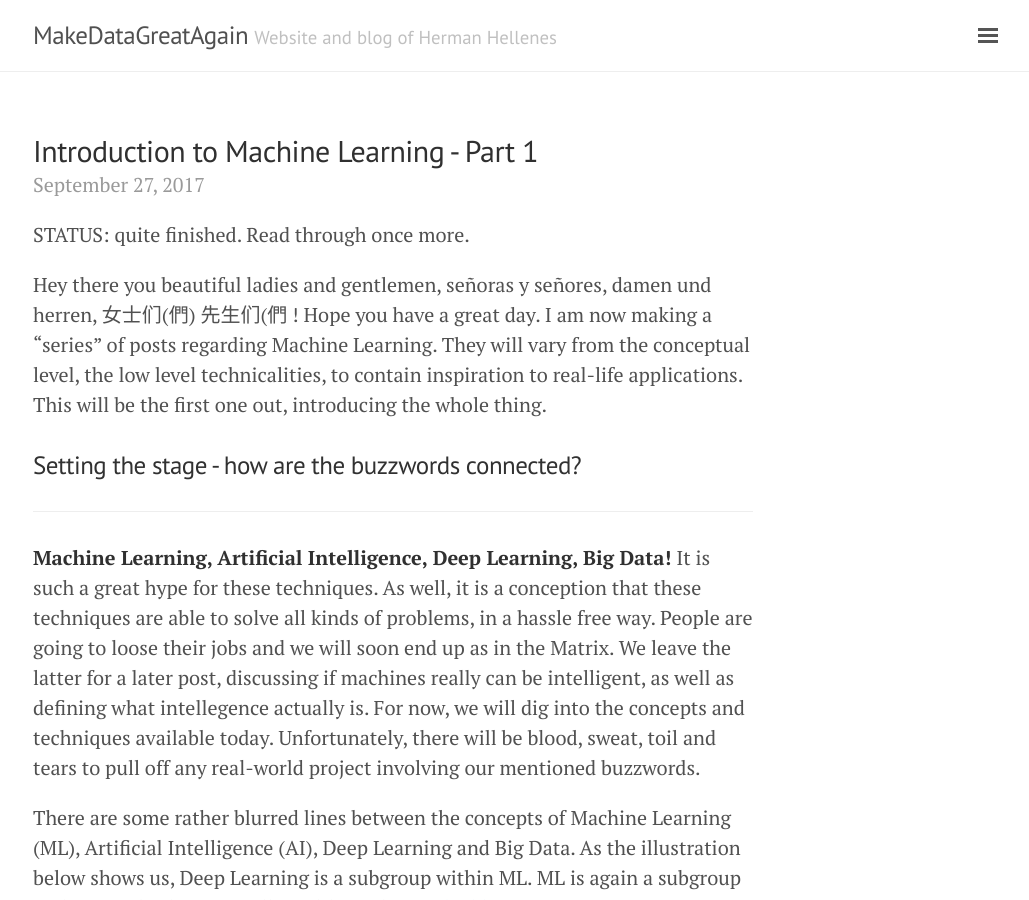
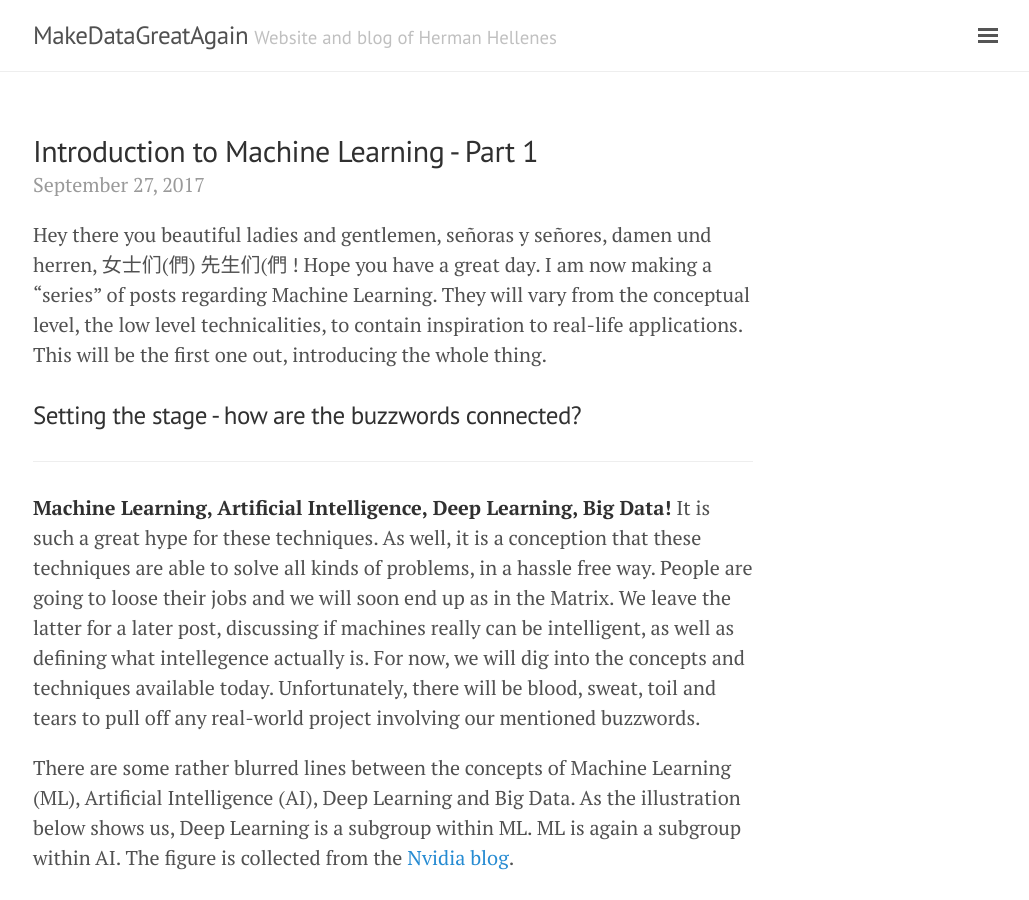
Before and after one commit to herman-hellenes/herman-hellenes.github.io, a Jekyll site: the page built from _posts/2017-09-27-intro-ml.md, in a window 1280 px wide and 900 px high. Shown: the whole window, without its empty margins (247-1276 px from the left). Built offline with Jekyll 4.4.1, drawn with Linux system fonts in a browser that asks for light colours; nearby versions of some CDN libraries; comment, search, counter and statistics services are not loaded.

Commit message:
Update 2017-09-27-intro-ml.md

```diff
--- a/_posts/2017-09-27-intro-ml.md
+++ b/_posts/2017-09-27-intro-ml.md
@@ -4,8 +4,6 @@ title: "Introduction to Machine Learning - Part 1"
 date: 2017-09-27
 comments: true
 ---
-
-STATUS: quite finished. Read through once more.
 
 Hey there you beautiful ladies and gentlemen, señoras y señores, damen und herren, 女士们(們) 先生们(們 ! Hope you have a great day. I am now making a "series" of posts regarding Machine Learning. They will vary from the conceptual level, the low level technicalities, to contain inspiration to real-life applications. This will be the first one out, introducing the whole thing.
 
```
